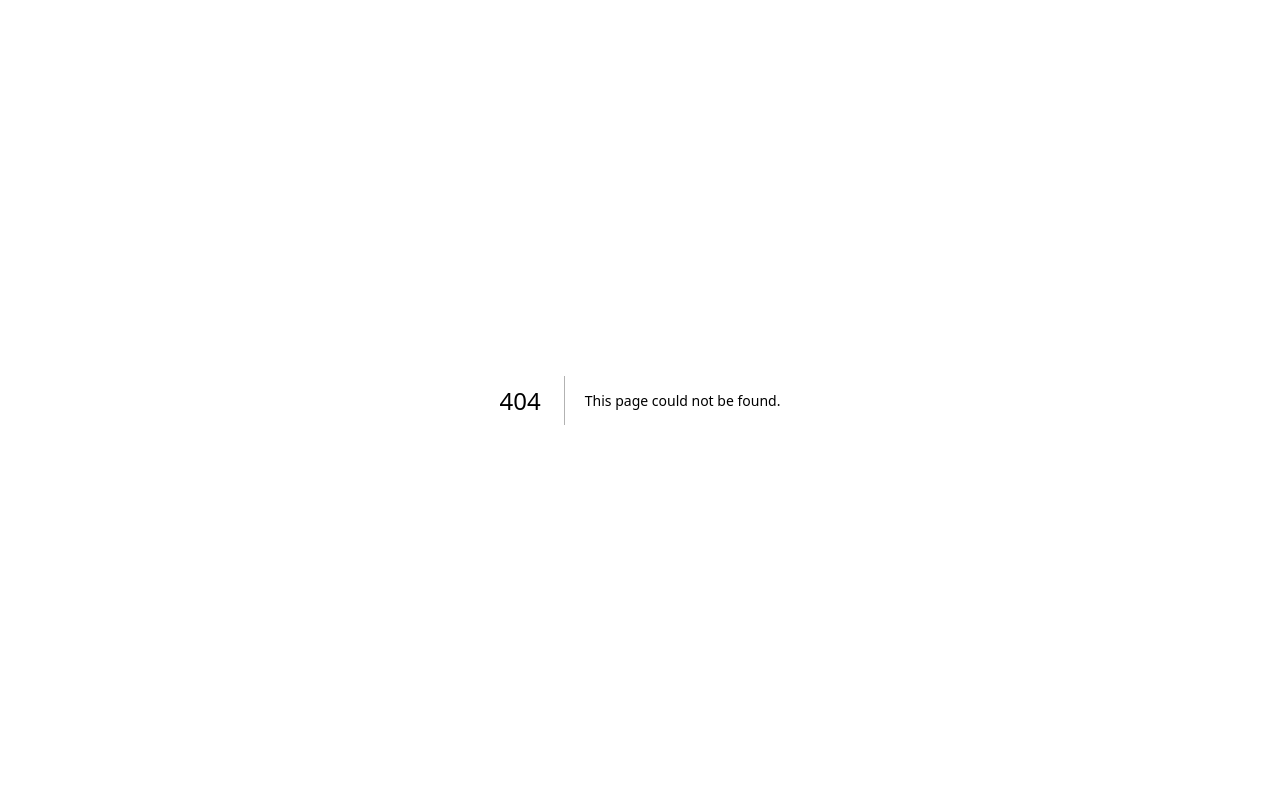
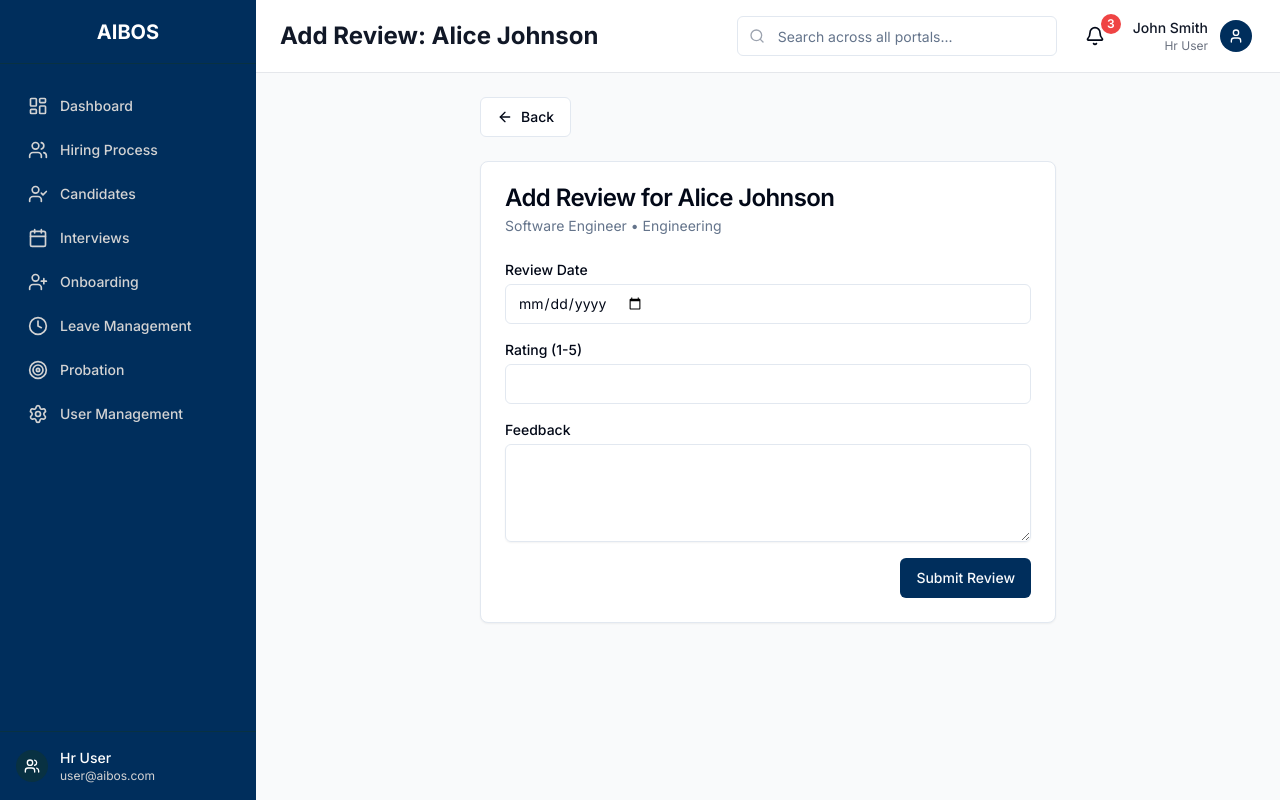
Before and after one commit to Landrian61/admin-portal-prototype, a Next.js app: page /hr/probation/1/add-review in a window 1280 px wide. Before the commit this address had no page. Built offline with nearby package versions, Linux system fonts and the light colour scheme.

Commit message:
feat: add Add Review page for probation management with form submission and employee details

```diff
--- /dev/null
+++ b/src/app/hr/probation/[id]/add-review/page.tsx
@@ -0,0 +1,136 @@
+"use client";
+
+import { use, useState } from "react";
+import { useRouter } from "next/navigation";
+import { MainLayout } from "@/components/layout/main-layout";
+import { Card, CardContent, CardHeader, CardTitle, CardDescription } from "@/components/ui/card";
+import { Button } from "@/components/ui/button";
+import { Input } from "@/components/ui/input";
+import { Textarea } from "@/components/ui/textarea";
+import { ArrowLeft, CheckCircle } from "lucide-react";
+
+const probationEmployees = [
+  {
+    id: 1,
+    employeeName: "Alice Johnson",
+    position: "Software Engineer",
+    department: "Engineering",
+  },
+  {
+    id: 2,
+    employeeName: "Bob Smith",
+    position: "Product Manager",
+    department: "Product",
+  },
+  {
+    id: 3,
+    employeeName: "Carol Davis",
+    position: "UX Designer",
+    department: "Design",
+  },
+  {
+    id: 4,
+    employeeName: "David Wilson",
+    position: "Data Analyst",
+    department: "Analytics",
+  },
+];
+
+export default function AddReviewPage({ params }: { params: Promise<{ id: string }> }) {
+  const { id } = use(params);
+  const router = useRouter();
+  const employee = probationEmployees.find((e) => e.id === Number(id));
+
+  const [date, setDate] = useState("");
+  const [rating, setRating] = useState("");
+  const [feedback, setFeedback] = useState("");
+  const [submitted, setSubmitted] = useState(false);
+
+  if (!employee) {
+    return (
+      <MainLayout userRole="hr" title="Add Review">
+        <div className="text-center py-12">
+          <h2 className="text-2xl font-semibold mb-2">Employee not found</h2>
+          <Button onClick={() => router.back()} size="lg">
+            <ArrowLeft className="w-4 h-4 mr-2" />
+            Go Back
+          </Button>
+        </div>
+      </MainLayout>
+    );
+  }
+
+  if (submitted) {
+    return (
+      <MainLayout userRole="hr" title="Review Submitted">
+        <div className="flex flex-col items-center justify-center py-16">
+          <CheckCircle className="w-16 h-16 text-green-500 mb-4" />
+          <h2 className="text-2xl font-semibold mb-2">Review Submitted!</h2>
+          <p className="text-gray-600 mb-6">The review for {employee.employeeName} has been recorded (not persisted).</p>
+          <Button onClick={() => router.push(`/hr/probation/${employee.id}`)} size="lg">
+            Back to Probation Details
+          </Button>
+        </div>
+      </MainLayout>
+    );
+  }
+
+  return (
+    <MainLayout userRole="hr" title={`Add Review: ${employee.employeeName}`}>
+      <div className="max-w-xl mx-auto space-y-6">
+        <Button variant="outline" onClick={() => router.back()}>
+          <ArrowLeft className="w-4 h-4 mr-2" />
+          Back
+        </Button>
+        <Card>
+          <CardHeader>
+            <CardTitle>Add Review for {employee.employeeName}</CardTitle>
+            <CardDescription>{employee.position} • {employee.department}</CardDescription>
+          </CardHeader>
+          <CardContent className="space-y-4">
+            <form
+              onSubmit={e => {
+                e.preventDefault();
+                setSubmitted(true);
+              }}
+              className="space-y-4"
+            >
+              <div>
+                <label className="block text-sm font-medium mb-1">Review Date</label>
+                <Input
+                  type="date"
+                  value={date}
+                  onChange={e => setDate(e.target.value)}
+                  required
+                />
+              </div>
+              <div>
+                <label className="block text-sm font-medium mb-1">Rating (1-5)</label>
+                <Input
+                  type="number"
+                  min={1}
+                  max={5}
+                  value={rating}
+                  onChange={e => setRating(e.target.value)}
+                  required
+                />
+              </div>
+              <div>
+                <label className="block text-sm font-medium mb-1">Feedback</label>
+                <Textarea
+                  value={feedback}
+                  onChange={e => setFeedback(e.target.value)}
+                  rows={4}
+                  required
+                />
+              </div>
+              <div className="flex justify-end">
+                <Button type="submit">Submit Review</Button>
+              </div>
+            </form>
+          </CardContent>
+        </Card>
+      </div>
+    </MainLayout>
+  );
+}
--- a/src/app/hr/probation/page.tsx
+++ b/src/app/hr/probation/page.tsx
@@ -412,7 +412,12 @@ export default function ProbationPage() {
                     <FileText className="w-4 h-4 mr-1" />
                     View Details
                   </Button>
-                  <Button size="sm" variant="outline" className="flex-1">
+                  <Button
+                    size="sm"
+                    variant="outline"
+                    className="flex-1"
+                    onClick={() => router.push(`/hr/probation/${employee.id}/add-review`)}
+                  >
                     <Edit className="w-4 h-4 mr-1" />
                     Add Review
                   </Button>
```
